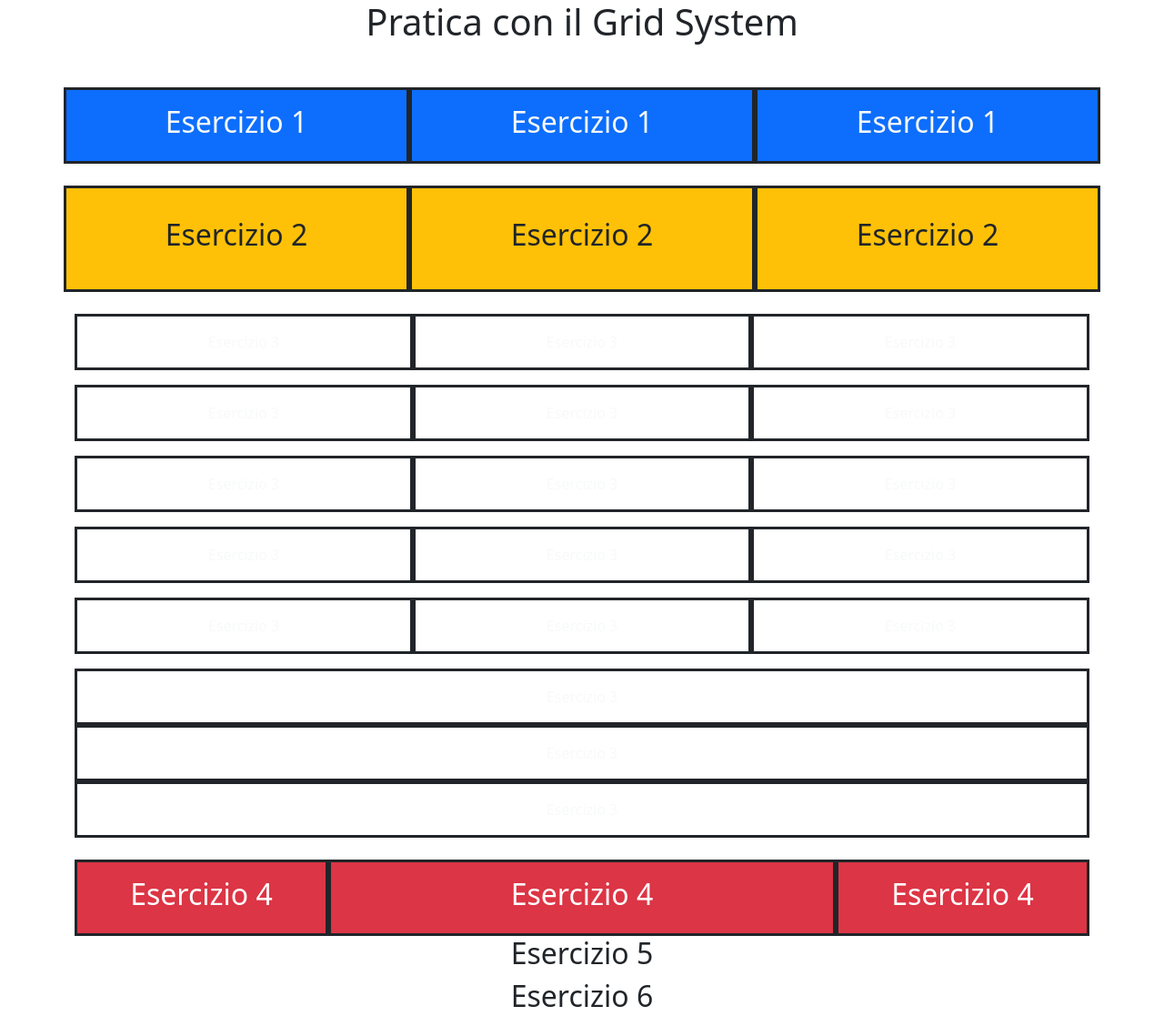
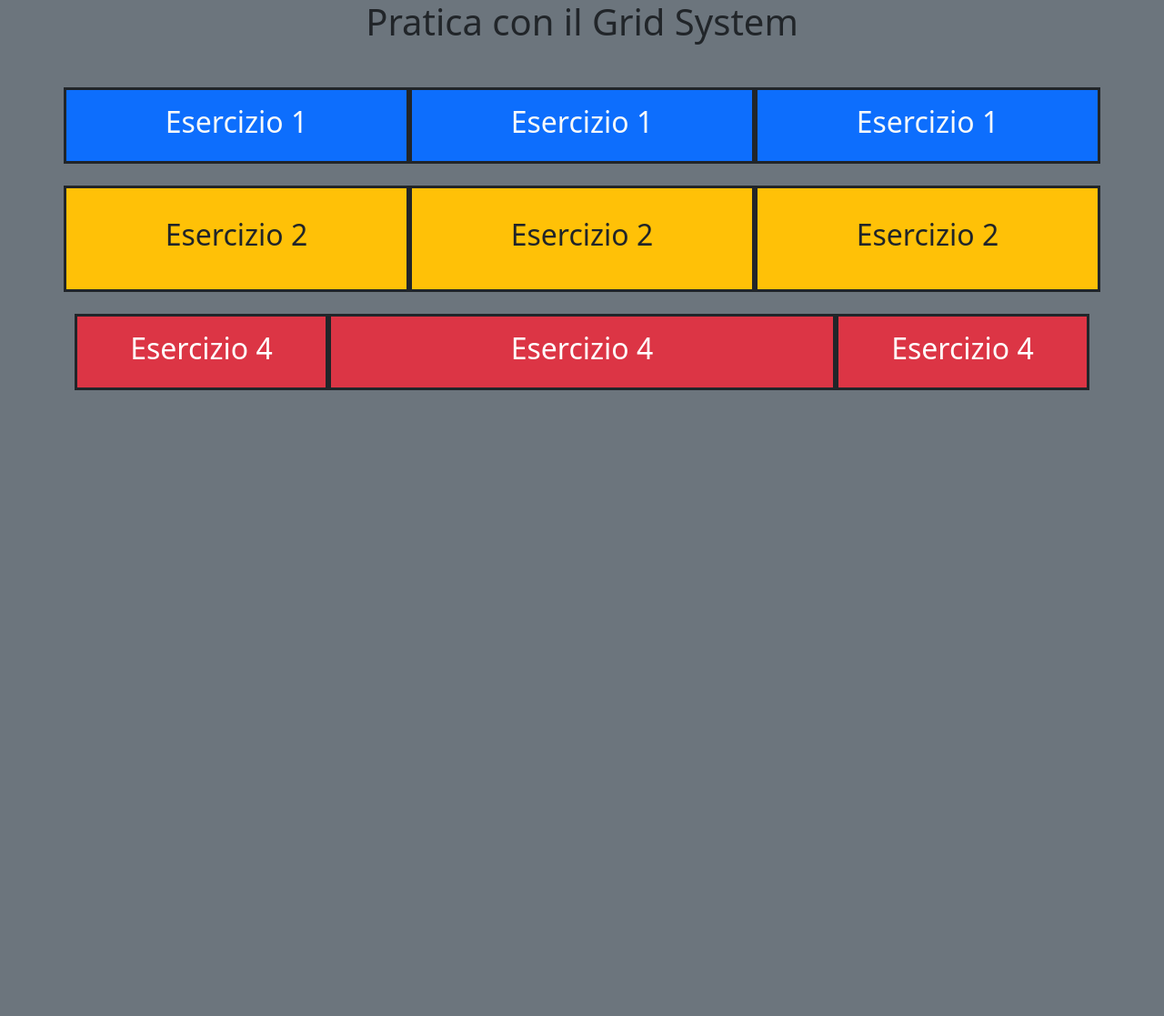
Before and after one commit to Mich3le05/U2-W2-D1, a plain HTML site: page index.html in a window 1280 px wide. Shown: the whole page at 91% size. After the commit the page ends 800 px from the top, so only its background shows below. Drawn offline with nearby package versions, Linux system fonts and the light colour scheme.

Commit message:
editi bg body

```diff
--- a/index.html
+++ b/index.html
@@ -11,7 +11,7 @@
       crossorigin="anonymous"
     />
   </head>
-  <body>
+  <body class="bg-secondary">
     <main>
       <h1 class="text-center">Pratica con il Grid System</h1>
       <div class="container mt-5">
@@ -52,128 +52,7 @@
           </div>
         </section>
         <!-- ESERCIZIO 3  -->
-        <section class="mb-4">
-          <!-- Griglia 1: Mobile  -->
-          <div class="container">
-            <div class="row">
-              <div
-                class="col-12 col-md-4 text-light p-3 border border-3 border-dark text-center p-3"
-              >
-                Esercizio 3
-              </div>
-              <div
-                class="col-12 col-md-4 text-light p-3 border border-3 border-dark text-center p-3"
-              >
-                Esercizio 3
-              </div>
-              <div
-                class="col-12 col-md-4 text-light p-3 border border-3 border-dark text-center p-3"
-              >
-                Esercizio 3
-              </div>
-            </div>
-          </div>
-          <!-- Griglia 2: Incolonnate fino a sm  -->
-          <div class="container mt-3">
-            <div class="row">
-              <div
-                class="col-12 col-sm-4 text-light p-3 border border-3 border-dark text-center p-3"
-              >
-                Esercizio 3
-              </div>
-              <div
-                class="col-12 col-sm-4 text-light p-3 border border-3 border-dark text-center p-3"
-              >
-                Esercizio 3
-              </div>
-              <div
-                class="col-12 col-sm-4 text-light p-3 border border-3 border-dark text-center p-3"
-              >
-                Esercizio 3
-              </div>
-            </div>
-          </div>
-          <!-- Griglia 3: Incolonnate fino a md  -->
-          <div class="container mt-3">
-            <div class="row">
-              <div
-                class="col-12 col-md-4 text-light p-3 border border-3 border-dark text-center p-3"
-              >
-                Esercizio 3
-              </div>
-              <div
-                class="col-12 col-md-4 text-light p-3 border border-3 border-dark text-center p-3"
-              >
-                Esercizio 3
-              </div>
-              <div
-                class="col-12 col-md-4 text-light p-3 border border-3 border-dark text-center p-3"
-              >
-                Esercizio 3
-              </div>
-            </div>
-          </div>
-          <!-- Griglia 4: Incolonnate fino a lg -->
-          <div class="container mt-3">
-            <div class="row">
-              <div
-                class="col-12 col-lg-4 text-light p-3 border border-3 border-dark text-center p-3"
-              >
-                Esercizio 3
-              </div>
-              <div
-                class="col-12 col-lg-4 text-light p-3 border border-3 border-dark text-center p-3"
-              >
-                Esercizio 3
-              </div>
-              <div
-                class="col-12 col-lg-4 text-light p-3 border border-3 border-dark text-center p-3"
-              >
-                Esercizio 3
-              </div>
-            </div>
-          </div>
-          <!-- Griglia 5: Incolonnate fino a xl  -->
-          <div class="container mt-3">
-            <div class="row">
-              <div
-                class="col-12 col-xl-4 text-light p-3 border border-3 border-dark text-center p-3"
-              >
-                Esercizio 3
-              </div>
-              <div
-                class="col-12 col-xl-4 text-light p-3 border border-3 border-dark text-center p-3"
-              >
-                Esercizio 3
-              </div>
-              <div
-                class="col-12 col-xl-4 text-light p-3 border border-3 border-dark text-center p-3"
-              >
-                Esercizio 3
-              </div>
-            </div>
-          </div>
-          <!-- Griglia 6: Incolonnate fino a xxl  -->
-          <div class="container mt-3">
-            <div class="row">
-              <div
-                class="col-12 col-xxl-4 text-light p-3 border border-3 border-dark text-center p-3"
-              >
-                Esercizio 3
-              </div>
-              <div
-                class="col-12 col-xxl-4 text-light p-3 border border-3 border-dark text-center p-3"
-              >
-                Esercizio 3
-              </div>
-              <div
-                class="col-12 col-xxl-4 text-light p-3 border border-3 border-dark text-center p-3"
-              >
-                Esercizio 3
-              </div>
-            </div>
-          </div>
-        </section>
+
         <!-- ESERCIZIO 4  -->
         <div class="container">
           <div class="row">
@@ -200,13 +79,8 @@
           </div>
         </div>
         <!-- ESERCIZIO 5  -->
-        <div>
-          <h2 class="text-center">Esercizio 5</h2>
-        </div>
+
         <!-- ESERCIZIO 6  -->
-        <div>
-          <h2 class="text-center">Esercizio 6</h2>
-        </div>
       </div>
     </main>
     <script
```
